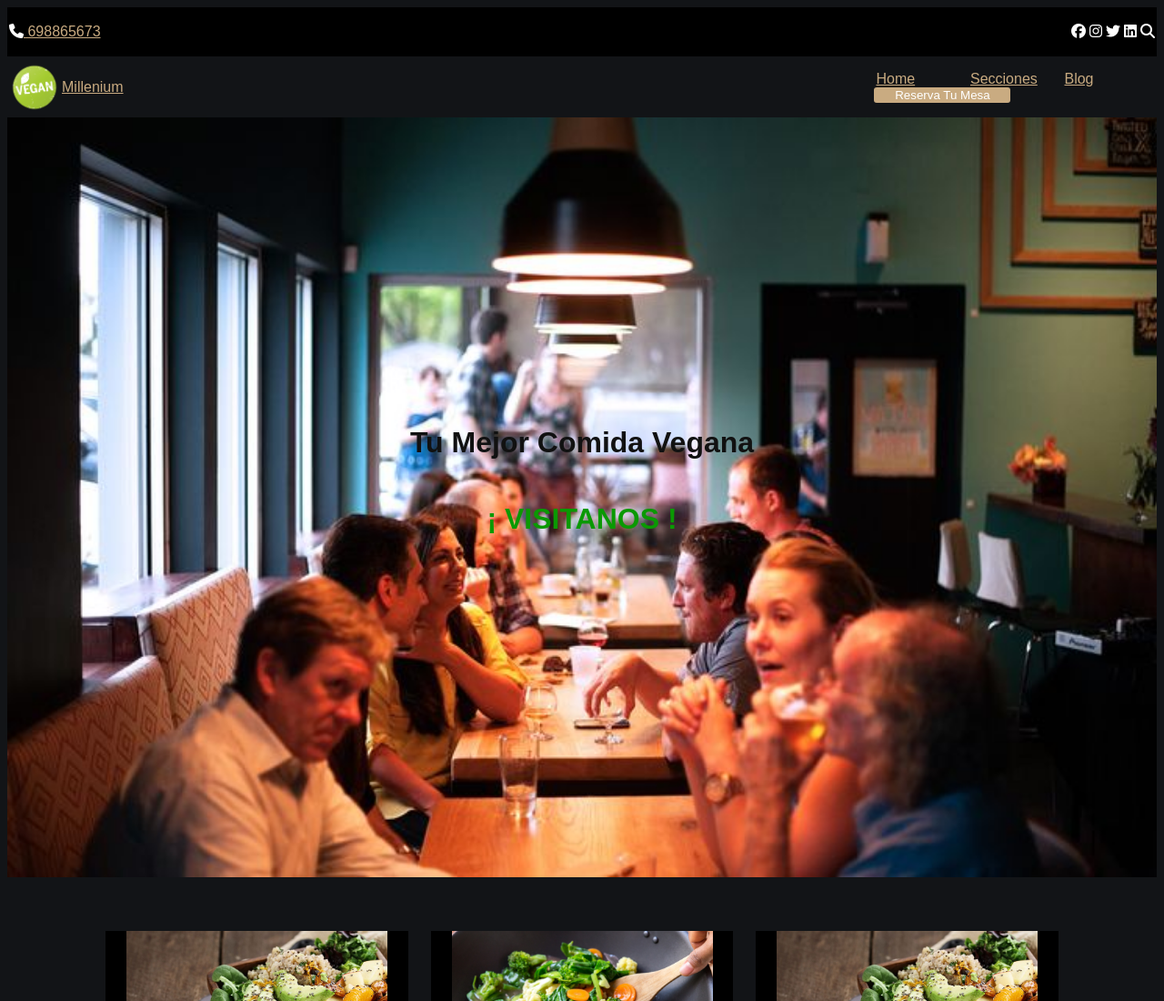
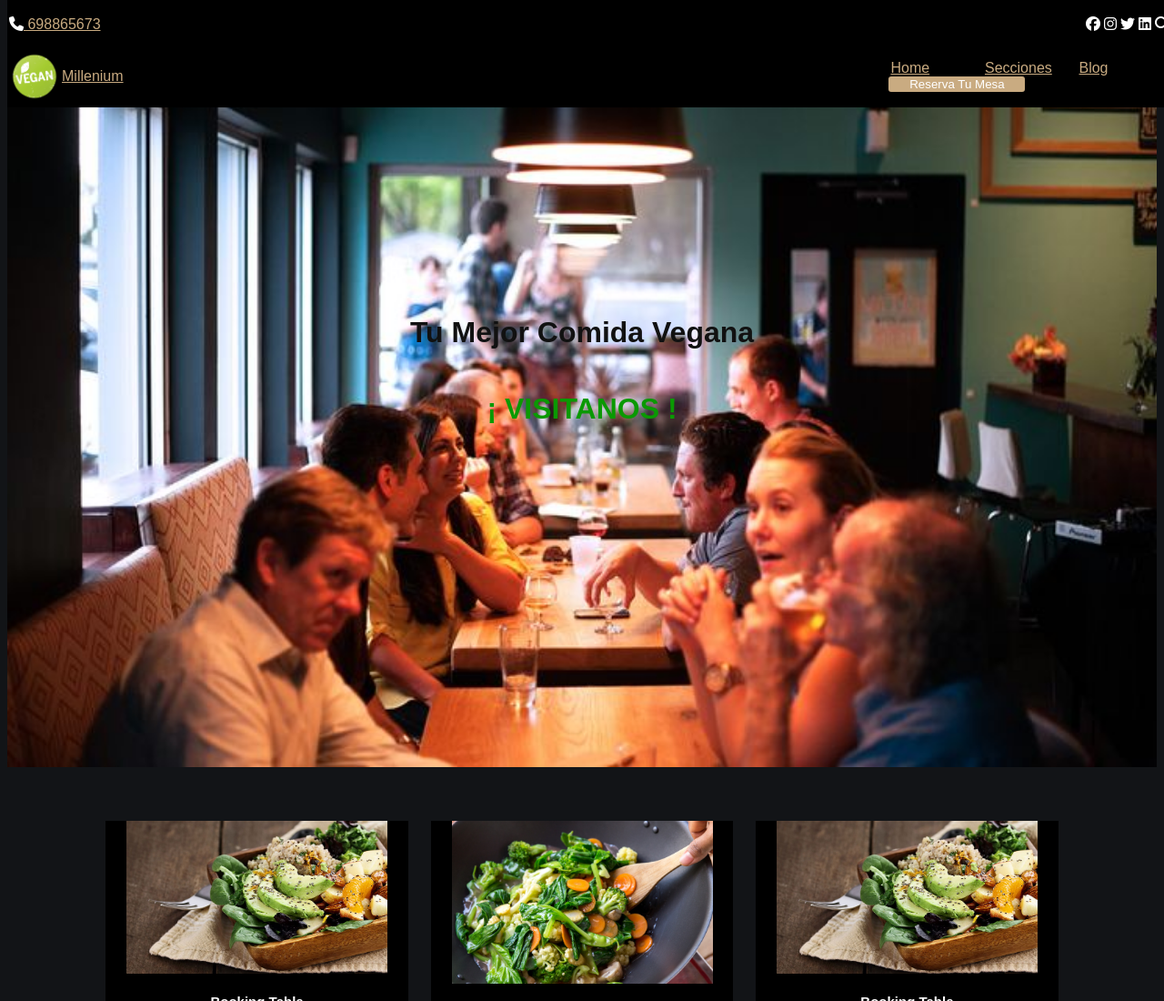
Before and after one commit to sofiafernands/vegan-restaurant-html, a plain HTML site: page index.html in a window 1280 px wide. Shown: the top 1100 px of the page at 91% size. Drawn offline with Linux system fonts and the light colour scheme.

Commit message:
continuacion de css

```diff
--- a/css/grid.css
+++ b/css/grid.css
@@ -1,7 +1,13 @@
+/* nav 1 */
 #social {
     display: flex;
     justify-content: space-between;
     background-color: black;
+    position: fixed;
+    top: 0;
+    width: 100%;
+    z-index: 100;
+    padding-bottom: 5%;
 
 }
 
@@ -16,13 +22,18 @@
 #social .left ul li,
 #social .right ul li {
     margin: 2px;
+
 }
+
 /* 2do div */
-
 #mainMenu {
     display: flex;
     justify-content: space-between;
     align-items: center;
+    position: fixed;
+    top: 50px; /* Ajusta este valor según la altura de #social */
+    width: 100%;
+    z-index: 100;
 }
 
 #mainMenu div ul {
```
